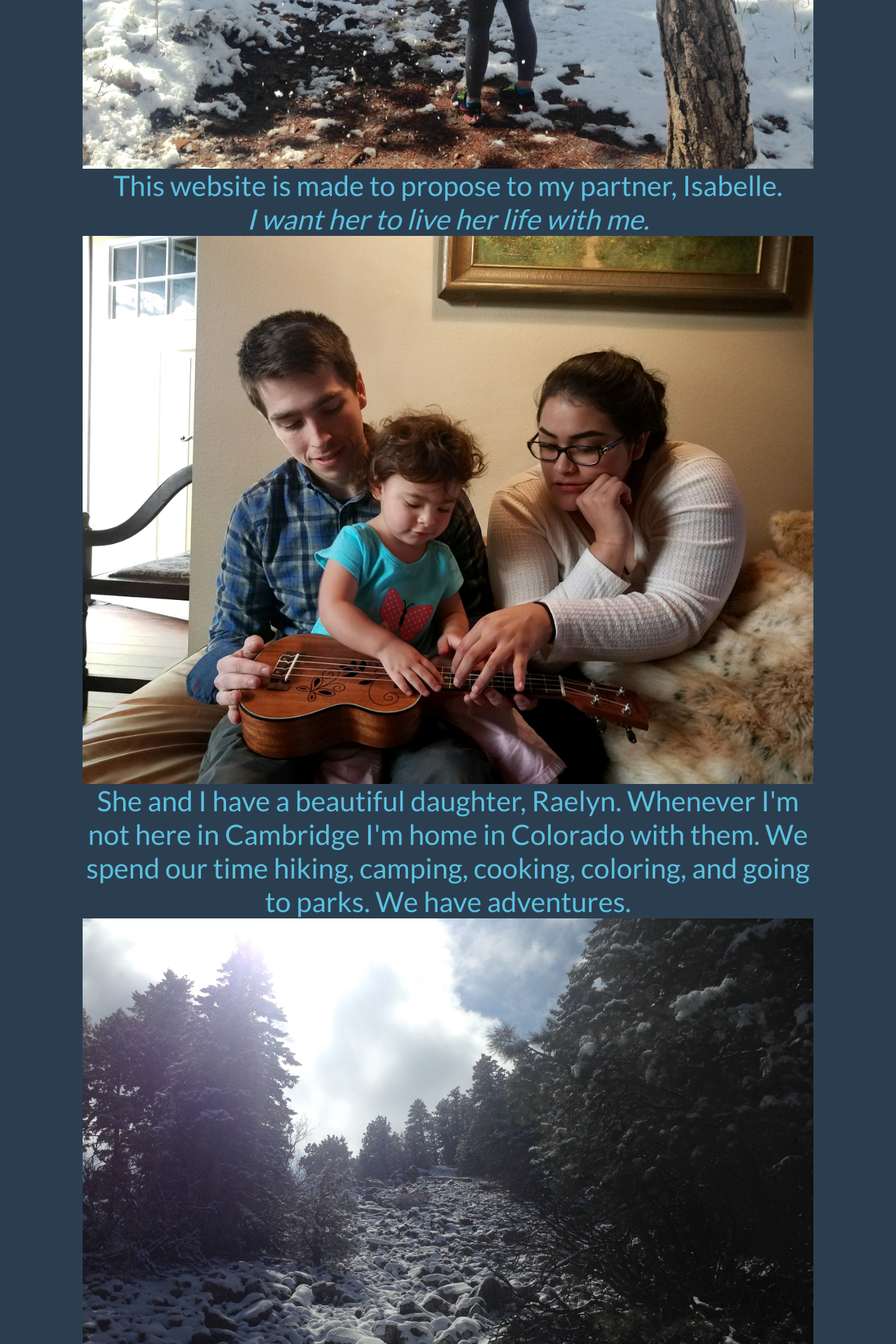
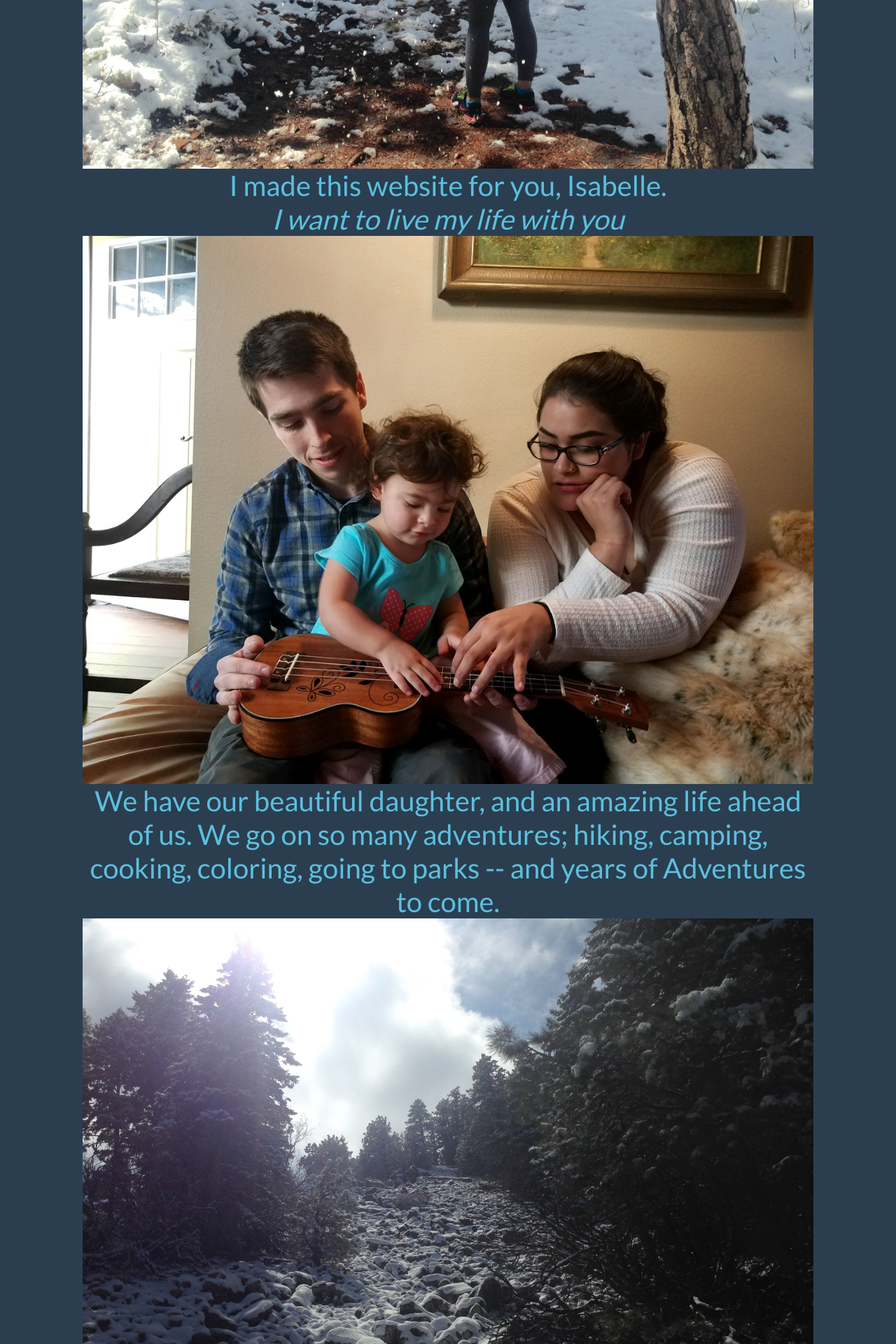
Before and after one commit to ZacharyEllison/lylwm, a Flask app: page / in a window 1280 px wide. Shown: the part 667-2587 px from the top of the page at 70% size. Run offline with Flask 2, Linux system fonts and the light colour scheme; some libraries are stand-ins or nearby versions.

Commit message:
words for IG

```diff
--- a/templates/index.html
+++ b/templates/index.html
@@ -5,12 +5,12 @@
 {% block main %}
 	<br />
 	<img src="static/images/IG and Snow.jpg" alt="Us hiking Flat-Irons"><br />
-	<h1 class="text-info">This website is made to propose to my partner, Isabelle.<br /><i>I want her to live her life with me.</i><br />
+	<h1 class="text-info">I made this website for you, Isabelle.<br /><i>I want to live my life with you</i><br />
 	<img src="static/images/Family with Uke.jpg" alt="Raelyn's first birthday"><br />
-	She and I have a beautiful daughter, Raelyn. Whenever I'm not here in Cambridge I'm home in Colorado with them. We spend our time hiking, camping, cooking, coloring, and going to parks. We have adventures.<br />
+	We have our beautiful daughter, and an amazing life ahead of us. We go on so many adventures; hiking, camping, cooking, coloring, going to parks -- and years of Adventures to come.<br />
 	<img src="static/images/Snow covered mountain rocks.jpg" alt="Our time in Conrad's"><br />
-	Isabelle loves to take pictures and finds that she never have enough space; I wanted to fix that. I wanted to make a way for my partner to be able to store her pictures from her phone without needing some special service or adapter or computer. So I made this website.
+	You once said Rae is the most documented baby alive. Your phone runs out of space, and soon your flash-drive will too. I want to fix that. I made a way for you to be able to store those pictures from your phone without some special service or adapter or computer. This website is for you.
 	<br /><img src="https://images.unsplash.com/photo-1464692805480-a69dfaafdb0d?auto=format&fit=crop&w=1950&q=80&ixid=dW5zcGxhc2guY29tOzs7Ozs%3D" alt ="adventure is out there"><br />
-	<h2 class="text-info">We love the movie UP, and recording our adventures is her hobby. We can add more adventures here, uploading images and whatever files we might like, and download them later. Just like Ellie's book, these are the adventures to come.<br /><br /> In the end, I hope Isabelle knows how much I love her. She is the object of my love. She fills my heart. All time with her is better than any time away. Isabelle is my closest friend, my deepest confidant, my sincerest partner, my lifelong lover. Isabelle is my soul mate. I want to ask her<br /><i><strong>Will you live your life with me?</strong></i></h2>
+	<h2 class="text-info">We can add more adventures here, upload images and whatever files we might like, and download them later. This website will grow as we fill it with our Adventures to come.<br /><br /> I hope you know how much I love you. You are the object of my love. you fill my heart. All time with you is better than any time away, I dream of your company, I hear your voice in the wind. Isabelle you are my closest friend, my deepest confidant, my sincerest partner, my lifelong lover. You have my heart. My soul is yours. I want to ask you,<br /><i><strong>Will you live your life with me?</strong></i></h2>
 
 {% endblock %}
```
